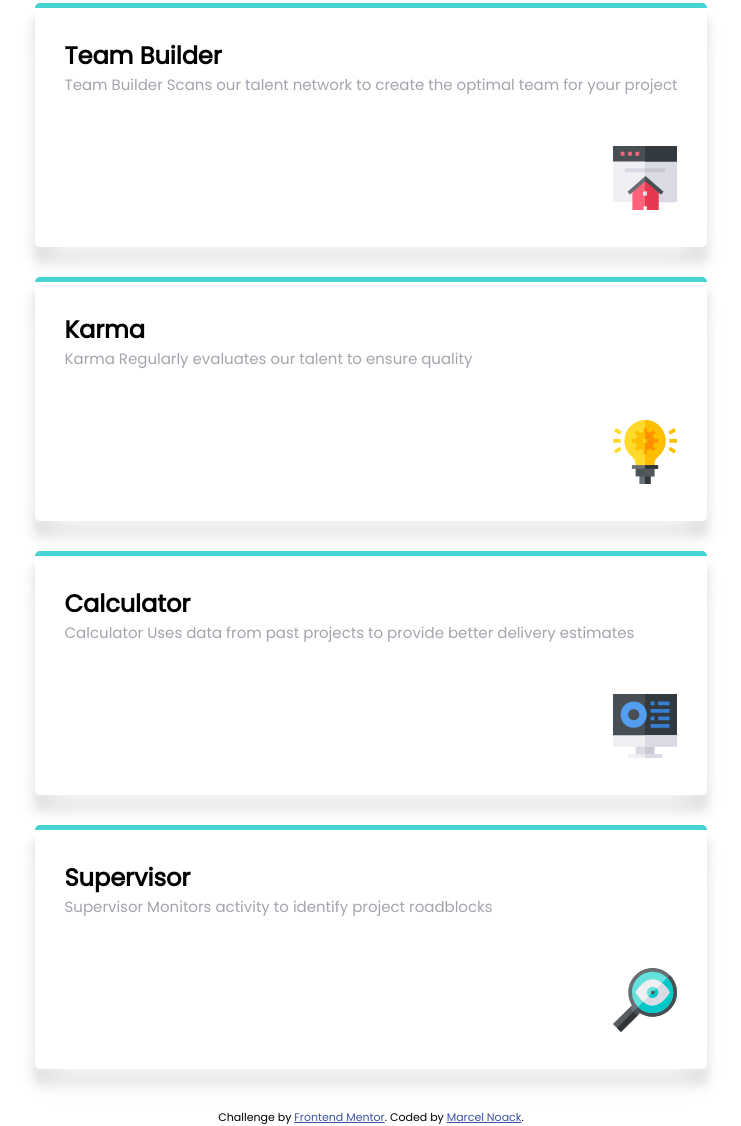
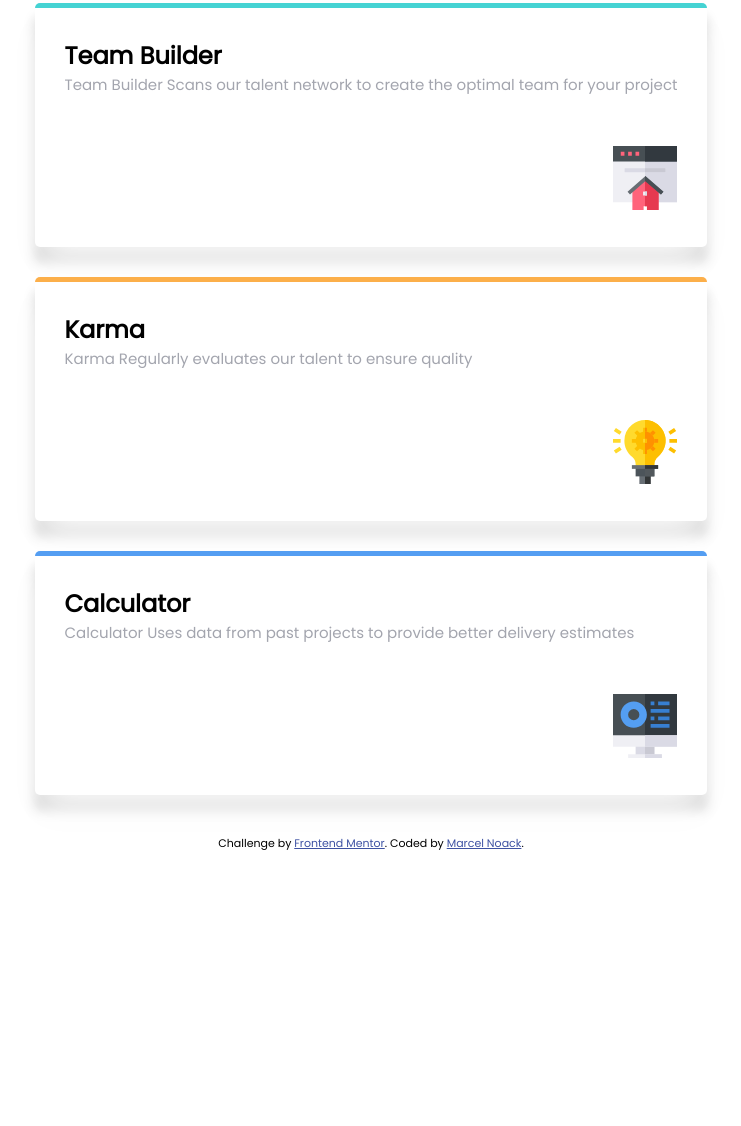
Before and after one commit to GitHubMarcelNoack/frontend-mentor-fourcardfeaturesection, a plain HTML site: page index.html in a window 1280 px wide. Shown: the part 515-1641 px from the top of the page, without its empty margins (269-1010 px from the left). After the commit the page ends 1367 px from the top, so only its background shows below. Drawn offline with Linux system fonts and the light colour scheme.

Commit message:
add border-color classes

```diff
--- a/css/styles.css
+++ b/css/styles.css
@@ -63,9 +63,22 @@ header p {
   flex-direction: column;
   border-radius: 5px;
   box-shadow: 0 19px 38px var(--neutral-light-gray), 0 15px 12px rgba(0, 0, 0, 0.22);
-  border-top: 5px solid var(--primary-cyan);
+  border-top: 5px solid;
   padding: 30px;
   transition: all 0.5s;
+}
+
+.card-border-red {
+  border-color: var(--primary-red);
+}
+.card-border-cyan {
+  border-color: var(--primary-cyan);
+}
+.card-border-orange {
+  border-color: var(--primary-orange);
+}
+.card-border-blue {
+  border-color: var(--primary-blue);
 }
 
 .card-description {
--- a/index.html
+++ b/index.html
@@ -36,7 +36,7 @@
         <!-- Grid Container -->
         <div class="content">
           <!-- Grid Items -->
-          <div class="card">
+          <div class="card card-border-red">
             <div class="card-title">
               <h2>Supervisor</h2>
             </div>
@@ -47,7 +47,7 @@
               <img src="./images/icon-supervisor.svg" alt="Supervisor">
             </div>
           </div>
-          <div class="card">
+          <div class="card card-border-cyan">
             <div class="card-title">
               <h2>Team Builder</h2>
             </div>
@@ -59,7 +59,7 @@
               <img src="./images/icon-team-builder.svg" alt="Team-Builder">
             </div>
           </div>
-          <div class="card">
+          <div class="card card-border-orange">
             <div class="card-title">
               <h2>Karma</h2>
             </div>
@@ -70,7 +70,7 @@
               <img src="./images/icon-karma.svg" alt="Karma">
             </div>
           </div>
-          <div class="card">
+          <div class="card card-border-blue">
             <div class="card-title">
               <h2>Calculator</h2>
             </div>
@@ -79,17 +79,6 @@
             </div>
             <div class="card-media">
               <img src="./images/icon-calculator.svg" alt="Calculator">
-            </div>
-          </div>
-          <div class="card">
-            <div class="card-title">
-              <h2>Supervisor</h2>
-            </div>
-            <div class="card-description">
-              Supervisor Monitors activity to identify project roadblocks
-            </div>
-            <div class="card-media">
-              <img src="./images/icon-supervisor.svg" alt="Supervisor">
             </div>
           </div>
         </div>
```
